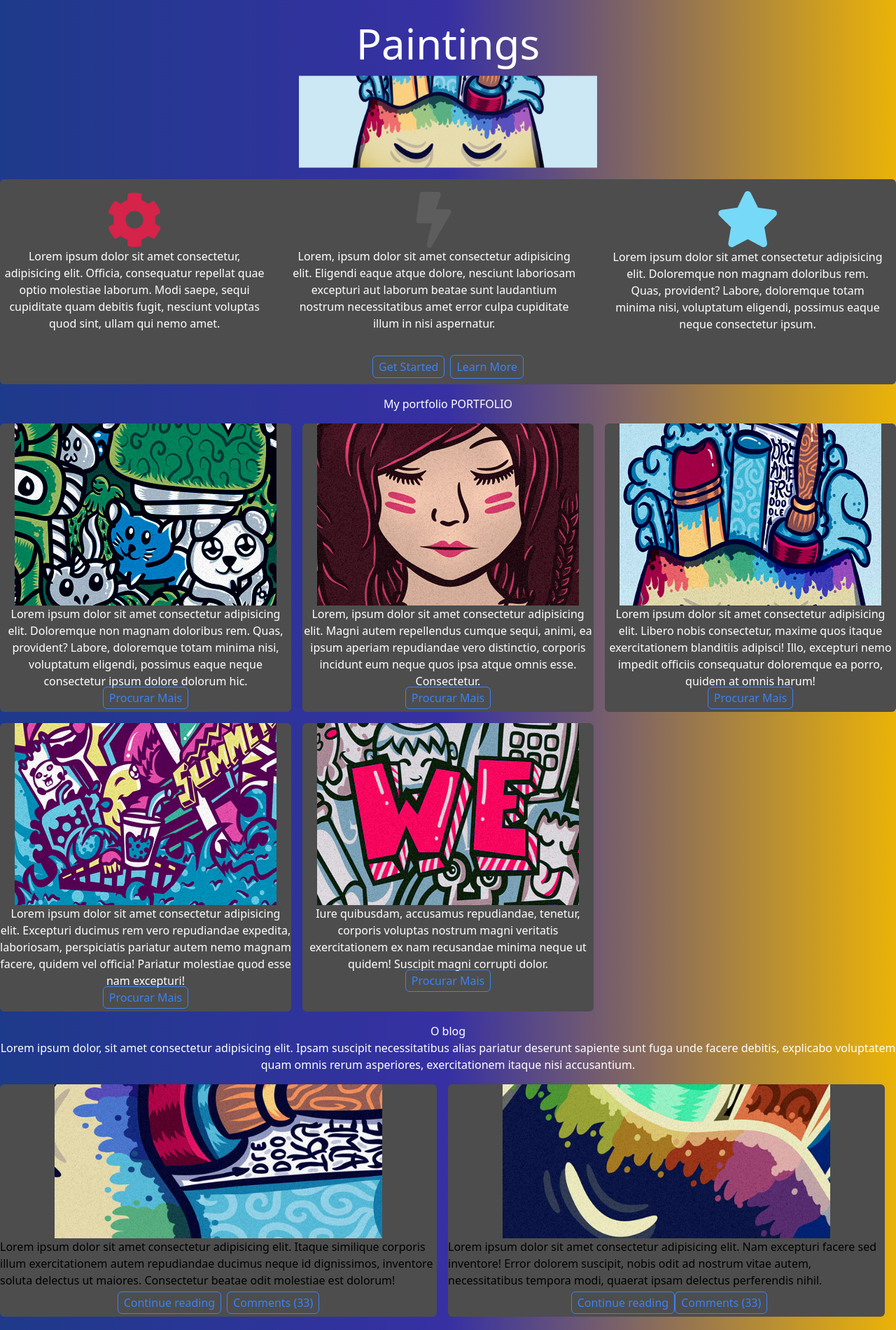
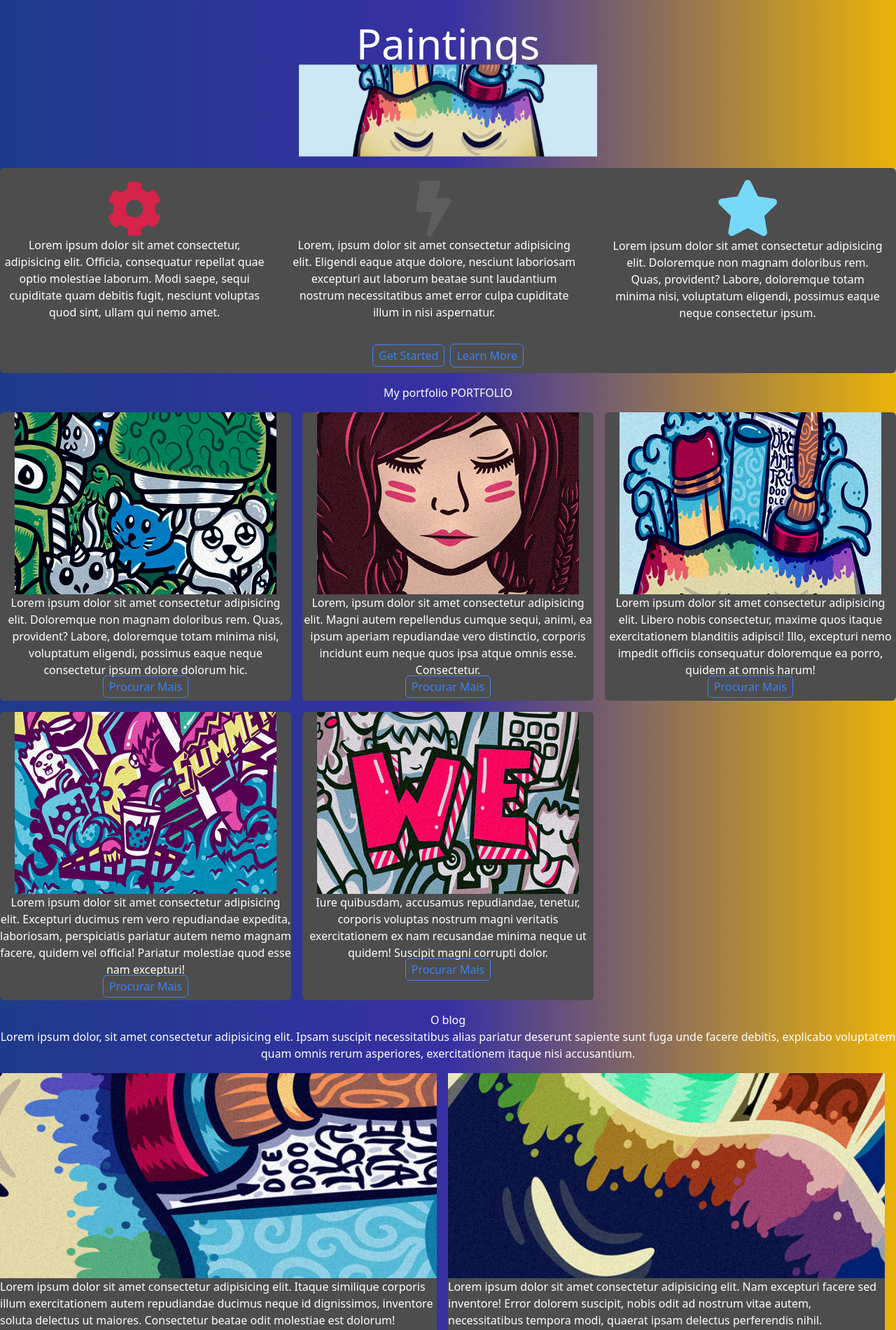
Before and after one commit to JefersonCopini/provadsw2023, a Next.js app: page / in a window 1280 px wide. Shown: the top 1900 px of the page at 70% size. Built offline with nearby package versions, Linux system fonts and the light colour scheme.

Commit message:
fix: Banner,blog,header

```diff
--- a/app/components/banner.tsx
+++ b/app/components/banner.tsx
@@ -1,12 +1,12 @@
 export default function Banner() {
   return (
     <div className="text-white">
-      <div className="text-center text-white">
-        <h1 className="mt-8 text-4xl md:text-5xl lg:text-6xl">Paintings</h1>
-        <img src="/img/banner.png" alt="" className="mx-auto mt-4 w-full md:w-3/4 lg:w-1/2 xl:w-1/3" />
-        <div className="flex flex-col items-center mt-4">
-        </div>
-      </div>
+      <div className="text-center text-white w-full h-auto mx-auto">
+       <h1 className="mt-8 text-4xl md:text-5xl lg:text-6xl">Paintings</h1>
+          <img src="/img/banner.png" alt="" className="mx-auto w-full md:w-3/4 lg:w-1/2 xl:w-1/3"  />
+    <div className="flex flex-col items-center mt-4"> </div>
+</div>
+
       <div className="bg-[#4d4d4d] rounded-md pb-2 text-center">
         <div className="flex flex-col md:flex-row justify-center items-center">
           <div className="flex flex-col items-center">
--- a/app/components/blog.tsx
+++ b/app/components/blog.tsx
@@ -1,6 +1,6 @@
 export default function Blog() {
   return (
-    <main className="grid gap-4 md:grid-cols-2 lg:grid-cols-2">
+    <main className="grid gap-4 md:grid-cols-2 lg:grid-cols-2 text-white">
       <div className="md:col-span-2 lg:col-span-3 mt-4 text-white text-center">
         <h1 className="text-center">O blog</h1>
         <p>
@@ -10,7 +10,7 @@ export default function Blog() {
       <div className="bg-[#4d4d4d] rounded-md pb-2">
         <a href="#" className="flex flex-col items-center">
           <a href="#">
-            <img className="w-3/4 mx-auto" src="/img/pic08.jpg" alt="" />
+            <img className="w-full h-auto mx-auto" src="/img/pic08.jpg" alt="" />
             <p>
               Lorem ipsum dolor sit amet consectetur adipisicing elit. Itaque similique corporis illum exercitationem autem repudiandae ducimus neque id dignissimos, inventore soluta delectus ut maiores. Consectetur beatae odit molestiae est dolorum!
             </p>
@@ -24,7 +24,7 @@ export default function Blog() {
       <div className="bg-[#4d4d4d] rounded-md pb-2">
         <a href="#" className="flex flex-col items-center">
           <a href="#">
-            <img className="w-3/4 mx-auto" src="/img/pic09.jpg" alt="" />
+            <img className="w-full h-auto mx-auto" src="/img/pic09.jpg" alt="" />
             <p>
               Lorem ipsum dolor sit amet consectetur adipisicing elit. Nam excepturi facere sed inventore! Error dolorem suscipit, nobis odit ad nostrum vitae autem, necessitatibus tempora modi, quaerat ipsam delectus perferendis nihil.
             </p>
--- a/app/components/header.tsx
+++ b/app/components/header.tsx
@@ -2,7 +2,7 @@ export default function Header() {
     return (
       <header className="text-center text-white py-8 border-b border-[#4d4d4d] md:flex items-center justify-between">
         <div className="md:flex items-center">
-          <div className="w-1/2">
+          <div className="w-1/2" >
             <img src="/img/banner.jpg" alt="Descrição da Imagem" />
           </div>
         </div>
```
